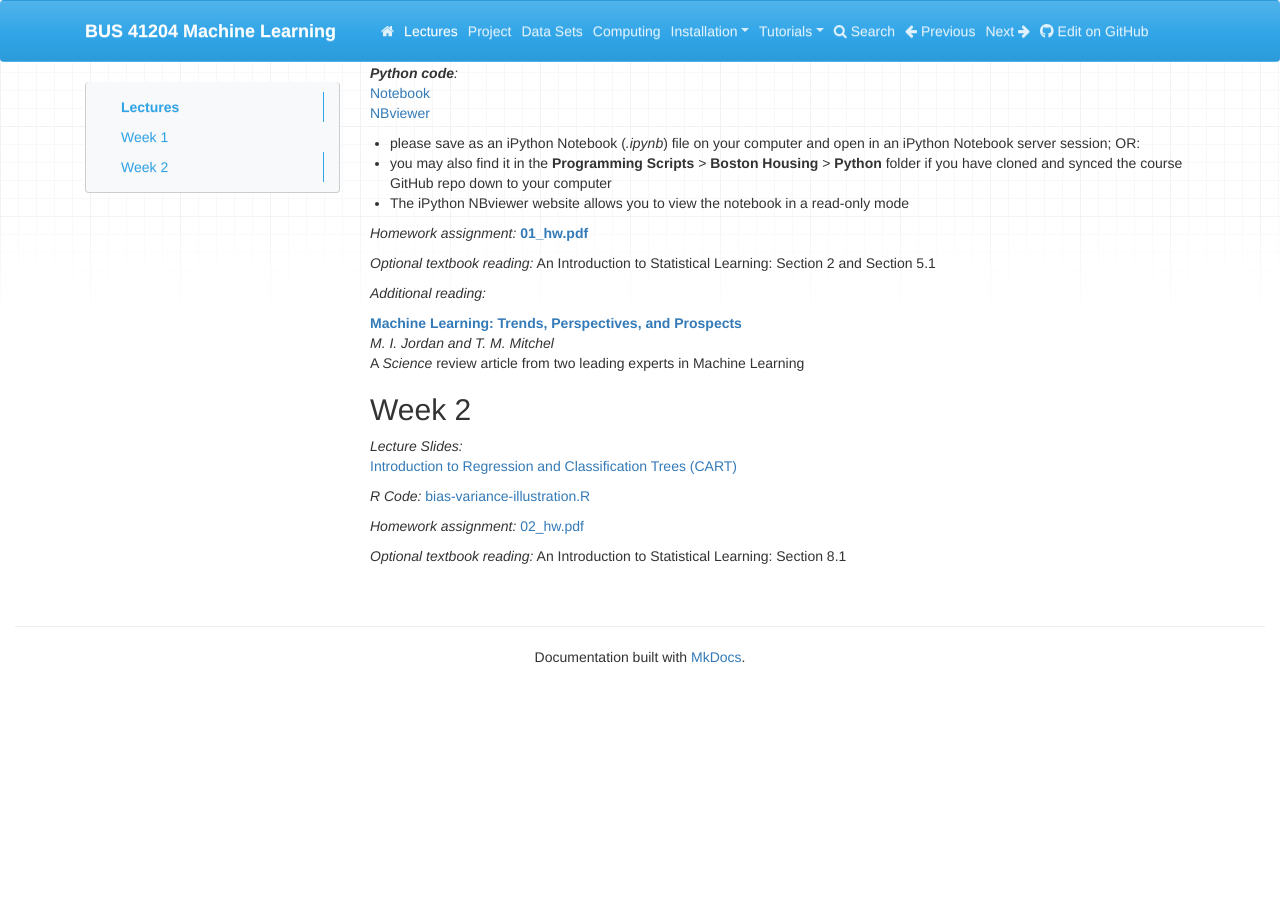
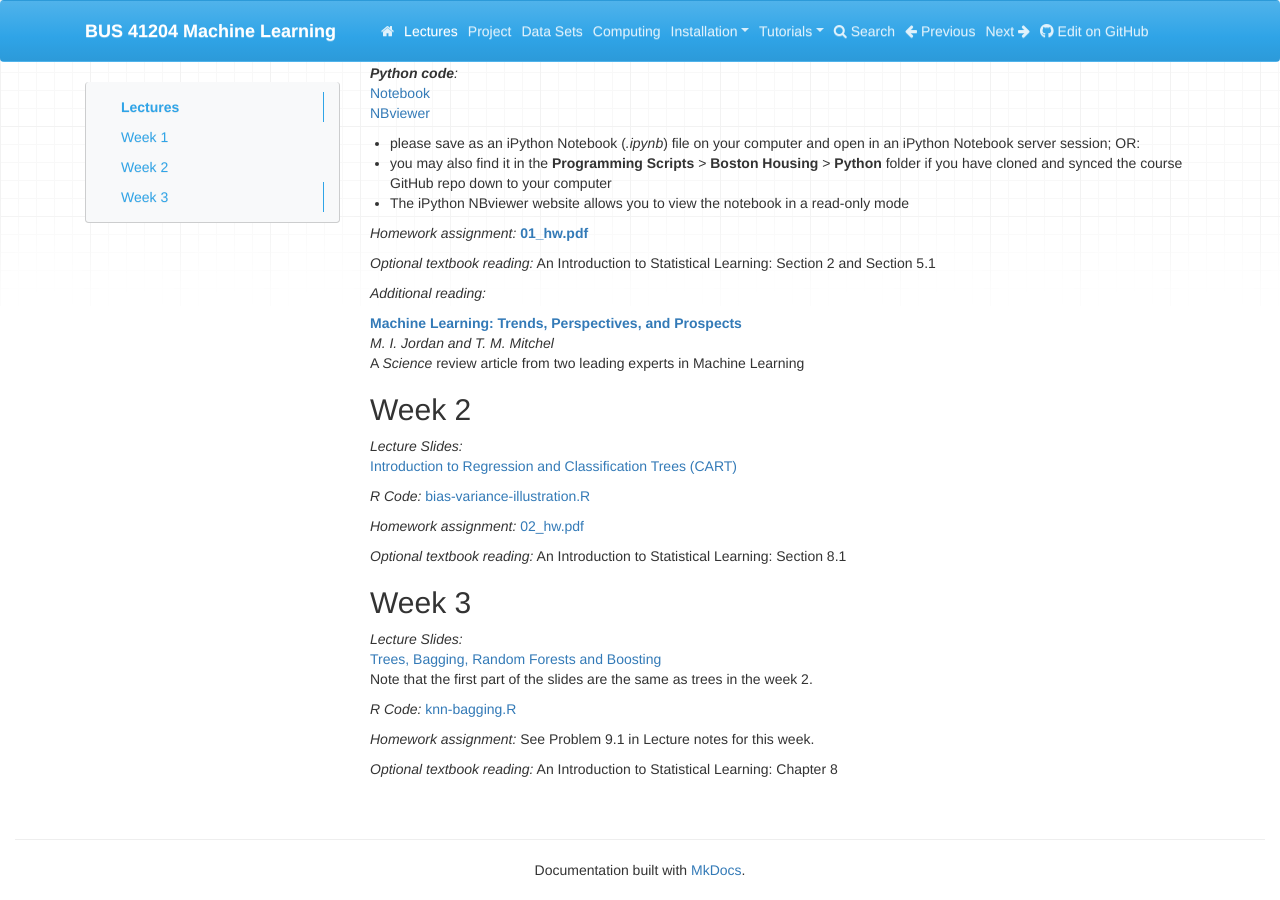
Before and after one commit to ChicagoBoothML/MachineLearning_Fall2015, an MkDocs documentation site: the page built from docs/Syllabus.md, in a window 1280 px wide and 900 px high, scrolled down 877 px. Built offline with MkDocs 1.6.1, drawn with Linux system fonts in a browser that asks for light colours; nearby versions of some CDN libraries; old or Windows-style settings are respelled for this version of MkDocs; before the commit the page ends 1564 px from its top, so only the background shows below that.

Commit message:
Lecture notes for week 3

```diff
--- a/docs/Syllabus.md
+++ b/docs/Syllabus.md
@@ -7,7 +7,7 @@ We will move at a pace dictated by class discussions. Please check this page oft
 |:-----|:--------------------|:-----------------------------------------------------------------------------------|
 | [1](#week-1)    | 9/24 &ndash; 9/26   | Intro to  Machine Learning; Nearest Neighbours; Bias-Variance Trade-Off |
 | [2](#week-2)    | 10/1 &ndash; 10/3   | Cross-validation & Decision Trees                                       |
-| 3    | 10/8 &ndash; 10/10  | Random forests & Boosting                                               |
+| [3](#week-3)    | 10/8 &ndash; 10/10  | Random forests & Boosting                                               |
 | 4    | 10/15 &ndash; 10/17 | Review of Linear Models; Neural Networks                                |
 | 5    | 10/22 &ndash; 10/24 | Machine Learning in the Wild                                            |
 | 6    | 10/29 &ndash; 10/31 | Anomaly Detection                                                       |
@@ -64,3 +64,17 @@ _Homework assignment:_ [02_hw.pdf](Syllabus/02_hw.pdf)
 
 _Optional textbook reading:_
 An Introduction to Statistical Learning: Section 8.1
+
+## Week 3
+
+
+_Lecture Slides:_ <br>
+[Trees, Bagging, Random Forests and Boosting](Syllabus/03_trees_bag_boost.pdf)  <br>
+Note that the first part of the slides are the same as trees in the week 2.
+
+_R Code:_ [knn-bagging.R](Syllabus/knn-bagging.R)
+
+_Homework assignment:_ See Problem 9.1 in Lecture notes for this week.
+
+_Optional textbook reading:_
+An Introduction to Statistical Learning: Chapter 8
```
Also changed, not shown: docs/DataSets.md (+8 -0 lines), 4 other files.
